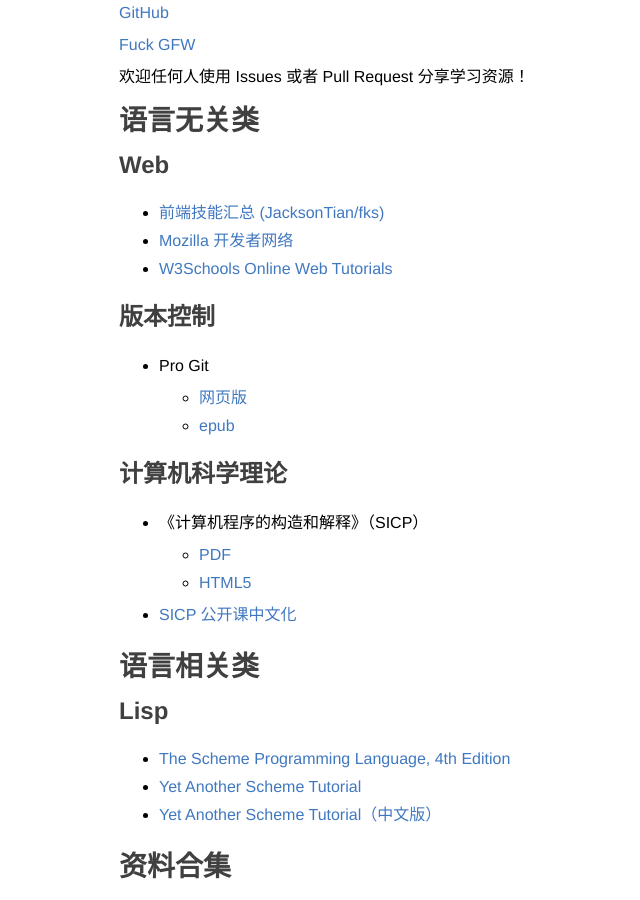
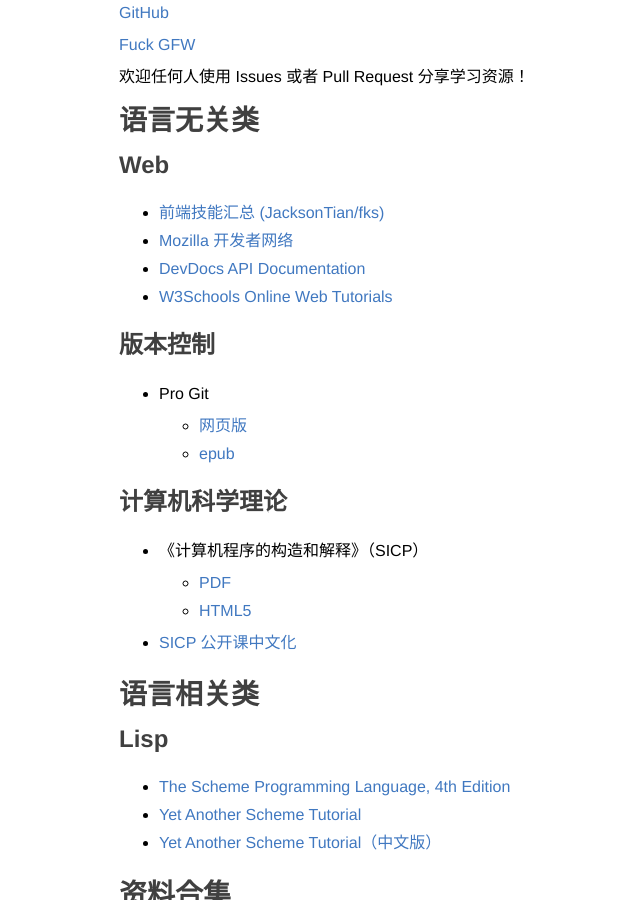
Before and after one commit to ccoode/awesome, a Jekyll site: the page built from index.md, in a window 1280 px wide and 900 px high, scrolled down 435 px. Shown: the whole window, without its empty margins (147-787 px from the left). Built offline with Jekyll 4.4.1, drawn with Linux system fonts in a browser that asks for light colours; our own code applies the rules of GitHub Pages for plain Markdown files.

Commit message:
add devdocs.io

```diff
--- a/index.md
+++ b/index.md
@@ -14,6 +14,7 @@
 
 * [前端技能汇总 (JacksonTian/fks)](http://html5ify.com/fks/)
 * [Mozilla 开发者网络](https://developer.mozilla.org/zh-CN/)
+* [DevDocs API Documentation](http://devdocs.io/)
 * [W3Schools Online Web Tutorials](http://www.w3schools.com/)
 
 ### 版本控制
```
